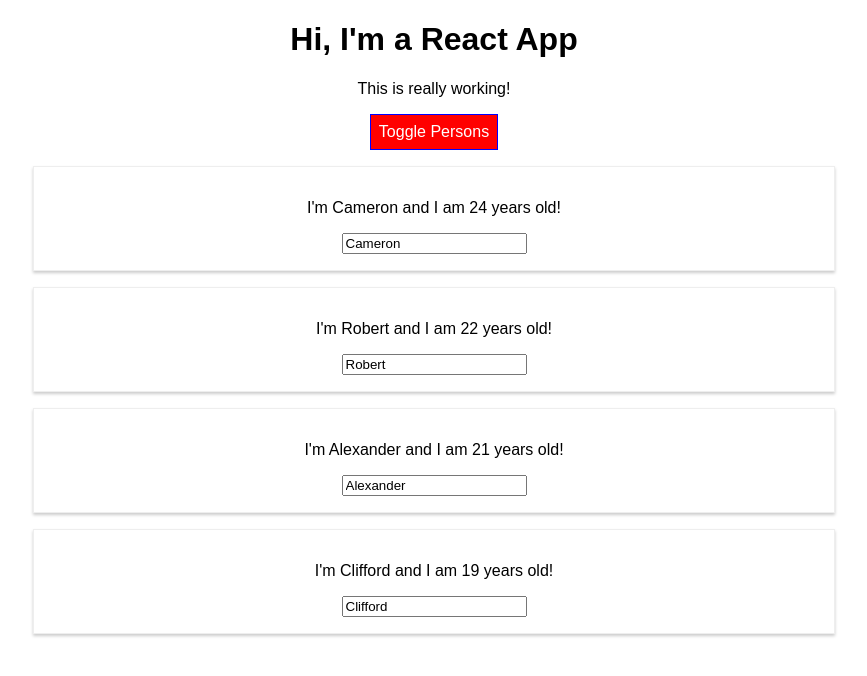
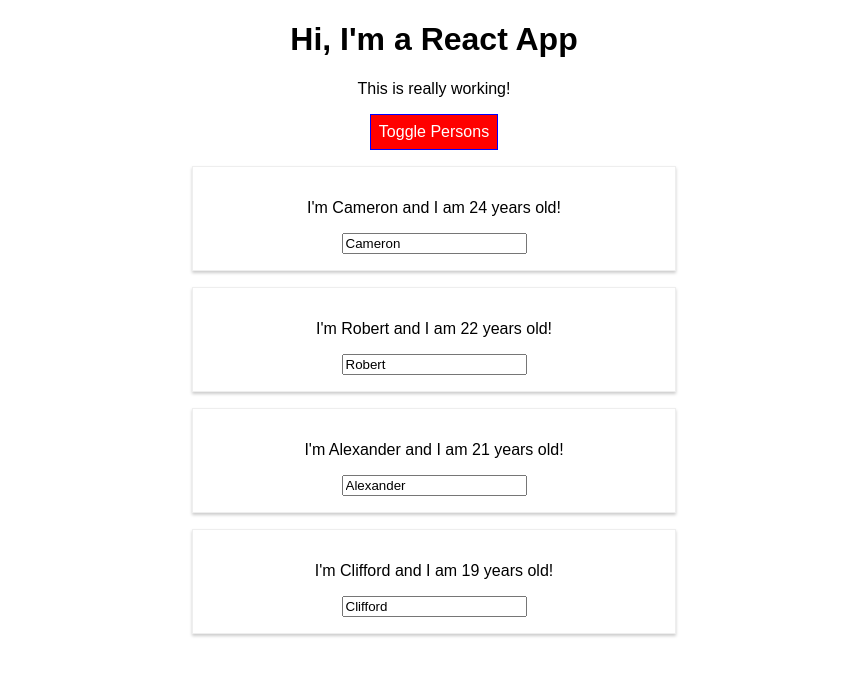
Before and after one commit to takuhartley/ReactJS_Tutorials, a React (Create React App) app: page / in a window 1280 px wide. Both pictures are taken after a click on the button "Toggle Persons". Shown: the top 676 px of the page, without its empty margins (206-1073 px from the left). Built offline with nearby package versions, Linux system fonts and the light colour scheme.

Commit message:
Playing around with Radium

```diff
--- a/src/App.js
+++ b/src/App.js
@@ -1,8 +1,7 @@
 import React, { Component } from "react";
 import Person from "./Person/Person";
 import "./App.css";
-import Radium from 'radium';
-
+import Radium, { StyleRoot } from "radium";
 class App extends Component {
   state = {
     persons: [
@@ -63,51 +62,56 @@
       border: "1px solid blue",
       padding: "8px",
       cursor: "pointer",
-      ':hover': {
-        backgroundColor: 'lightgreen',
-        color: 'black'
+      ":hover": {
+        backgroundColor: "lightgreen",
+        color: "black"
       }
     };
 
     let persons = null;
 
-    if ( this.state.showPersons ) {
+    if (this.state.showPersons) {
       persons = (
         <div>
           {this.state.persons.map((person, index) => {
-            return <Person
+            return (
+              <Person
                 click={() => this.deletePersonHandler(index)}
                 name={person.name}
                 age={person.age}
                 key={person.id}
-              changed={(event) => this.nameChangeHandler(event, person.id)} />
+                changed={event => this.nameChangeHandler(event, person.id)}
+              />
+            );
           })}
         </div>
       );
       style.backgroundColor = "red";
-      style[':hover'] = {
-        backgroundColor: 'lightred',
-        color: 'black'
-      }
+      style[":hover"] = {
+        backgroundColor: "salmon",
+        color: "black"
+      };
     }
 
-    const classes = []
-    if(this.state.persons.length <= 2) {
-      classes.push('red');
+    const classes = [];
+    if (this.state.persons.length <= 2) {
+      classes.push("red");
     }
-    if(this.state.persons.length <= 1) {
-      classes.push('bold');
+    if (this.state.persons.length <= 1) {
+      classes.push("bold");
     }
 
     return (
+      <StyleRoot>
         <div className="App">
           <h1>Hi, I'm a React App</h1>
-        <p className={classes.join(' ')}>This is really working!</p>
+          <p className={classes.join(" ")}>This is really working!</p>
           <button style={style} onClick={this.togglePersonsHandler}>
             Toggle Persons
           </button>
           {persons}
         </div>
+      </StyleRoot>
     );
     // return React.createElement('div', {className: 'App'}, React.createElement('h1', null, 'Does this work now?'));
   }
--- a/src/Person/Person.css
+++ b/src/Person/Person.css
@@ -6,3 +6,9 @@
     padding: 16px;
     text-align: center;
 }
+
+/* @media (min-width: 500px) {
+    .Person {
+        width: 450px;
+    }
+} */
--- a/src/Person/Person.js
+++ b/src/Person/Person.js
@@ -3,8 +3,13 @@
 import "./Person.css";
 
 const Person = props => {
+  const style = {
+    '@media (min-width: 500px)': {
+      width: '450px'
+    }
+  }
   return (
-    <div className="Person">
+    <div className="Person" style={style}>
       <p onClick={props.click}>
         I'm {props.name} and I am {props.age} years old!
       </p>
```
Lines whose indentation alone changed are shown as unchanged.
